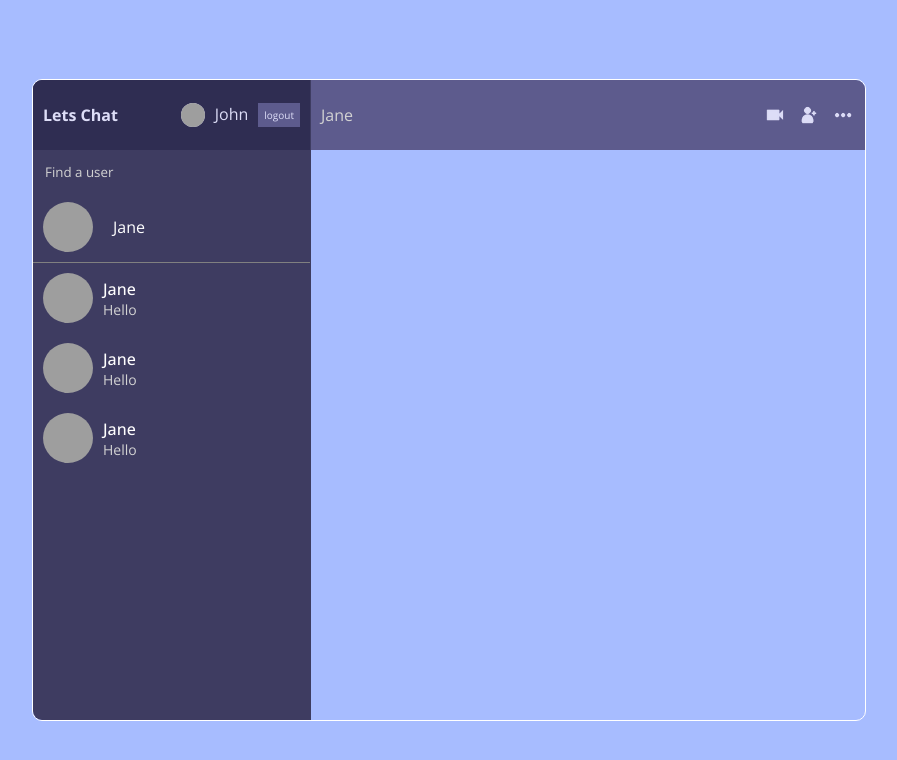
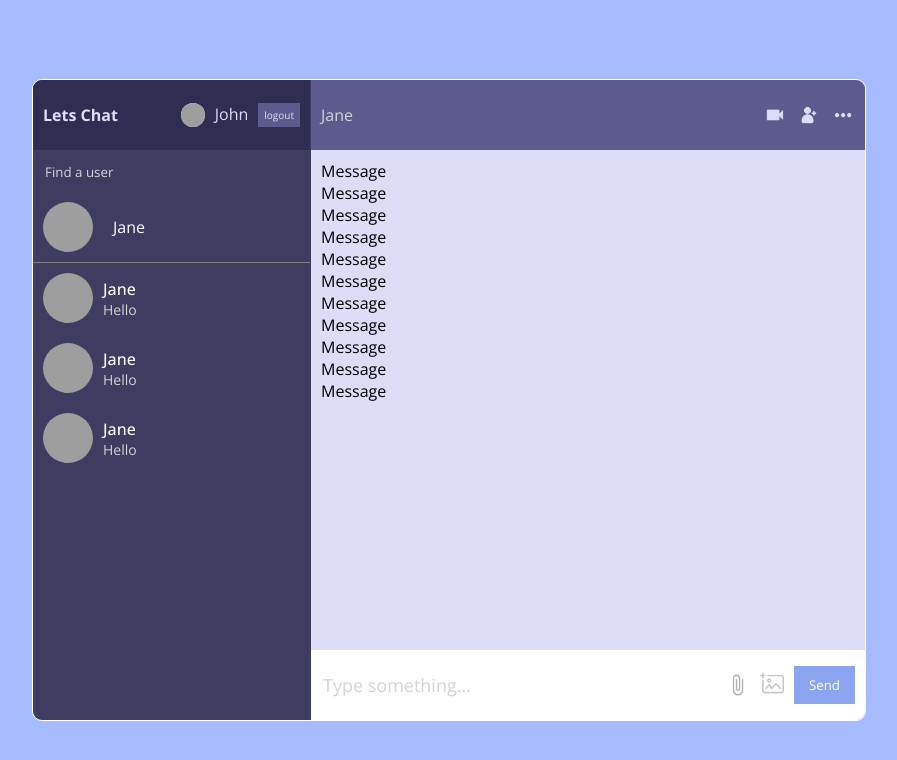
Before and after one commit to triplekingg/Lets-chat, a React (Create React App) app: page / in a window 1280 px wide. Shown: the top 760 px of the page, without its empty margins (191-1088 px from the left). Built offline with nearby package versions, Linux system fonts and the light colour scheme; grey boxes are pictures that could not be loaded.

Commit message:
add more scss, make changes to chat,input and messages

```diff
--- a/src/components/Chat.jsx
+++ b/src/components/Chat.jsx
@@ -2,6 +2,9 @@
 import Cam from "../img/cam.png"
 import Add from "../img/add.png"
 import More from "../img/more.png"
+import Messages from './Messages'
+import Input from './Input'
+
 
 const Chat = () => {
   return (
@@ -14,6 +17,8 @@
           <img src={More} alt="" />
         </div>
       </div>
+      <Messages />
+      <Input />
     </div>
   )
 }
--- a/src/components/Input.jsx
+++ b/src/components/Input.jsx
@@ -1,8 +1,20 @@
 import React from 'react'
+import Img from '../img/img.png'
+import Attach from '../img/attach.png'
 
 const Input = () => {
   return (
-    <div>Input</div>
+    <div className='input'>
+      <input type="text" placeholder='Type something...'/>
+      <div className="send">
+        <img src={Attach} alt="" />
+        <input type="file" style={{display:"none"}} id="file"/>
+        <label htmlFor="file">
+          <img src={Img} alt="" />
+        </label>
+        <button>Send</button>
+      </div>
+    </div>
   )
 }
 
--- /dev/null
+++ b/src/components/Messages.jsx
@@ -0,0 +1,22 @@
+import React from 'react'
+import Message from "./Message";
+
+const Messages = () => {
+  return (
+    <div className='messages'>
+        <Message/>
+        <Message/>
+        <Message/>
+        <Message/>
+        <Message/>
+        <Message/>
+        <Message/>
+        <Message/>
+        <Message/>
+        <Message/>
+        <Message/>
+    </div>
+  )
+}
+
+export default Messages
--- a/src/style.scss
+++ b/src/style.scss
@@ -194,6 +194,50 @@
                     cursor: pointer;
                 }
             }
+
+            .messages{
+                background-color: #ddddf7;
+                padding: 10px;
+                height: calc(100% - 160px);
+            }
+
+            .input{
+                height: 50px;
+                background-color: white;
+                padding: 10px;
+                display: flex;
+                align-items: center;
+                justify-content: space-between;
+
+                input{
+                    width: 100%;
+                    border: none;
+                    outline: none;
+                    color: #2f2d52;
+                    font-size: 18px;
+
+                    &::placeholder{
+                        color: lightgrey;
+                    }
+                }
+
+                .send{
+                    display: flex;
+                    align-items: center;
+                    gap: 10px;
+                }
+
+                img{
+                    height: 24px;
+                }
+
+                button{
+                    border:none;
+                    padding: 10px 15px;
+                    color: white;
+                    background-color: #8da4f1;
+                }
+            }
         }
     }
 }
```
